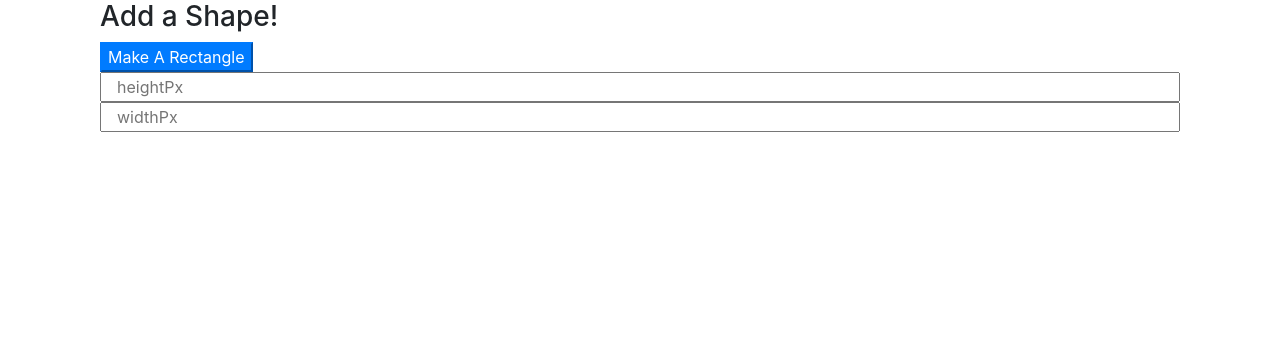
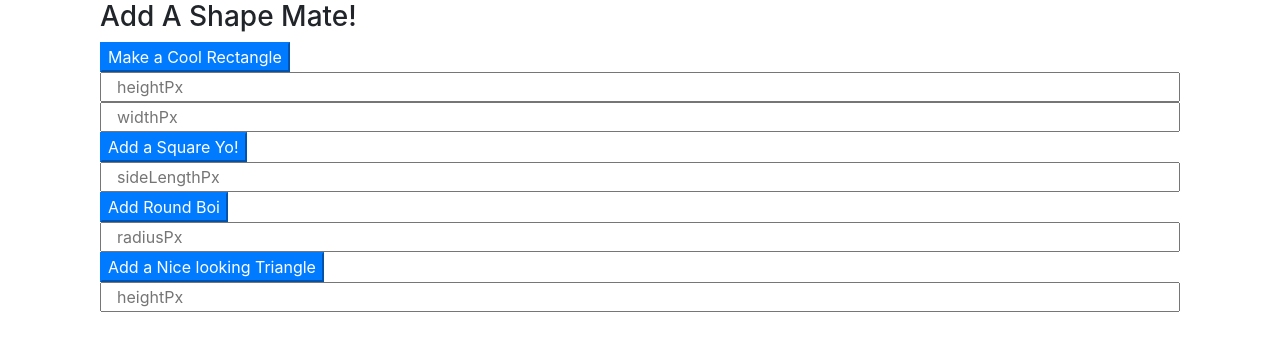
Before and after one commit to Boyd-G/Shape-Up-or-Shape-Out, a plain HTML site: page index.html in a window 1280 px wide. Drawn offline with nearby package versions, Linux system fonts and the light colour scheme.

Commit message:
added shape creation buttons and entries for measurements

```diff
--- a/index.html
+++ b/index.html
@@ -16,31 +16,69 @@
 
   <body>
     <div class="container">
-      <div class="container" id="form-container">
-        <h3>Add a Shape!</h3>
-        <form target="_self" id="top-form">
-          <div id="rectangleDiv" class="shapesRow">
-            <button type="button" class="btn-primary" id="add-rectangle-btn">
-              Make A Rectangle
+      <div class="container" id="formContainer">
+        <h3>Add A Shape Mate!</h3>
+        <form target="_self" id="topForm">
+          <div id="recDiv" class="shapeRow">
+            <button type="button" class="btn-primary" id="addRecBtn">
+              Make a Cool Rectangle
             </button>
             <input
               type="text"
               name="height"
               class="formControl col-md"
               placeholder="heightPx"
-              id="rectangleHeight"
+              id="recHeight"
+            />
+
+            <input
+              type="text"
+              name="width"
+              class="formControl col-md"
+              placeholder="widthPx"
+              id="recWidth"
             />
           </div>
+          <div id="squareDiv" class="shapeRow">
+            <button type="button" class="btn-primary" id="addSquareBtn">
+              Add a Square Yo!
+            </button>
+            <input
+              type="text"
+              name="Side Length"
+              class="formControl col-md"
+              placeholder="sideLengthPx"
+              id="squareSide"
+            />
+
+          </div>
+          <div id="circDiv" class="shapeRow">
+            <button type="button" class="btn-primary" id="addCircleBtn">
+              Add Round Boi
+            </button>
+            <input
+              type="text"
+              name="radius"
+              class="formControl col-md"
+              placeholder="radiusPx"
+              id="radiusLength"
+            />
+          </div>
+          <div id="triDiv" class="shapeRow">
+          <button type="button" class="btn-primary" id="addTriangleBtn">
+            Add a Nice looking Triangle
+          </button>
           <input
-            type="text"
-            name="width"
-            class="formControl col-md"
-            placeholder="widthPx"
-            id="rectangleWidth"
-          />
-
+              type="text"
+              name="height"
+              class="formControl col-md"
+              placeholder="heightPx"
+              id="triHeight"
+            />
+        </div>
         </form>
       </div>
+
     </div>
 
     <script
```
